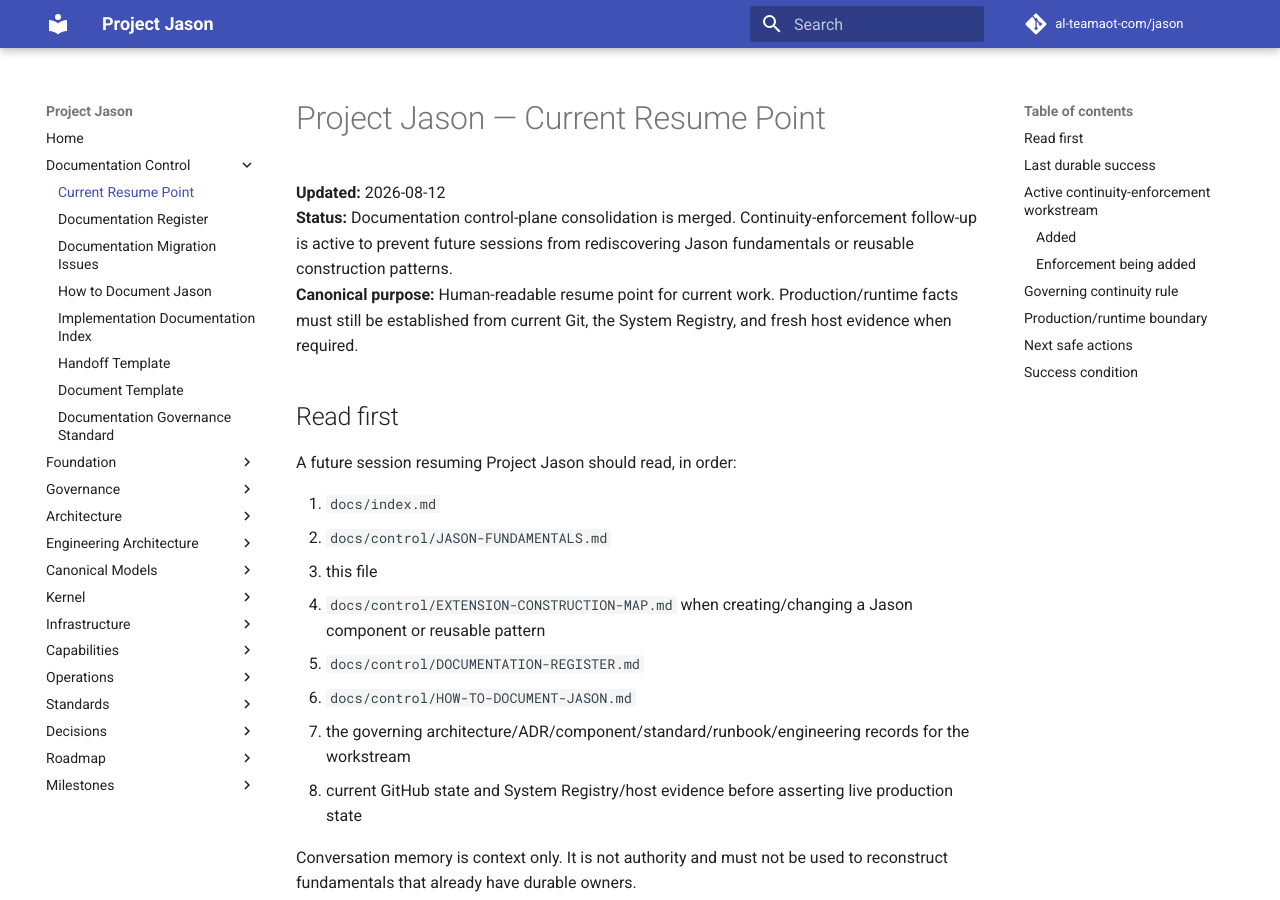
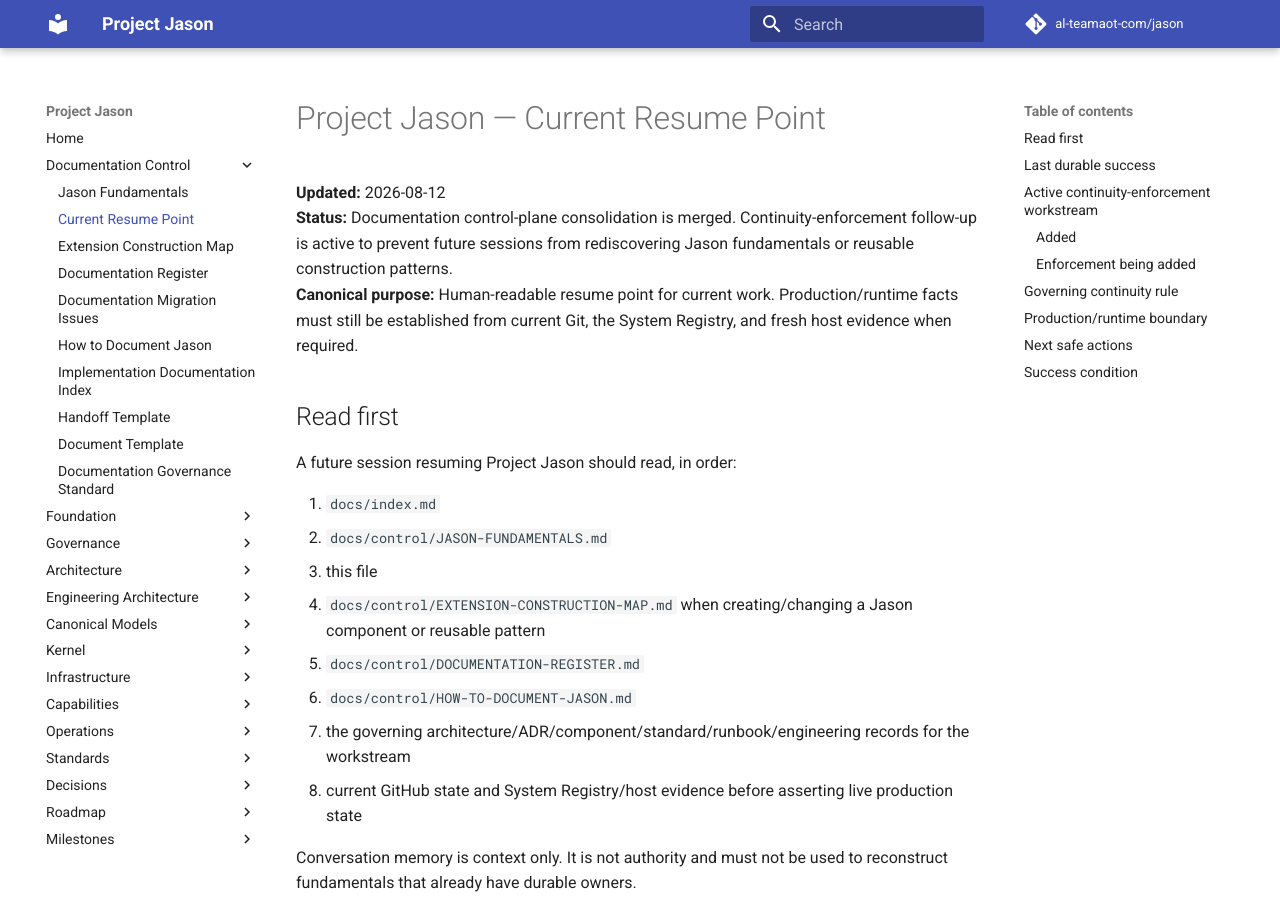
Before and after one commit to al-teamaot-com/jason, an MkDocs documentation site: the page built from docs/control/CURRENT.md, in a window 1280 px wide and 900 px high. Built offline with MkDocs 1.6.1 and Material for MkDocs 9.7.7, drawn with Linux system fonts in a browser that asks for light colours; comment, search, counter and statistics services are not loaded.

Commit message:
Expose fundamentals and construction map in Jason docs navigation

```diff
--- a/mkdocs.yml
+++ b/mkdocs.yml
@@ -9,7 +9,9 @@ theme:
 nav:
   - Home: index.md
   - Documentation Control:
+      - Jason Fundamentals: control/JASON-FUNDAMENTALS.md
       - Current Resume Point: control/CURRENT.md
+      - Extension Construction Map: control/EXTENSION-CONSTRUCTION-MAP.md
       - Documentation Register: control/DOCUMENTATION-REGISTER.md
       - Documentation Migration Issues: control/DOCUMENTATION-MIGRATION-ISSUES.md
       - How to Document Jason: control/HOW-TO-DOCUMENT-JASON.md
```
